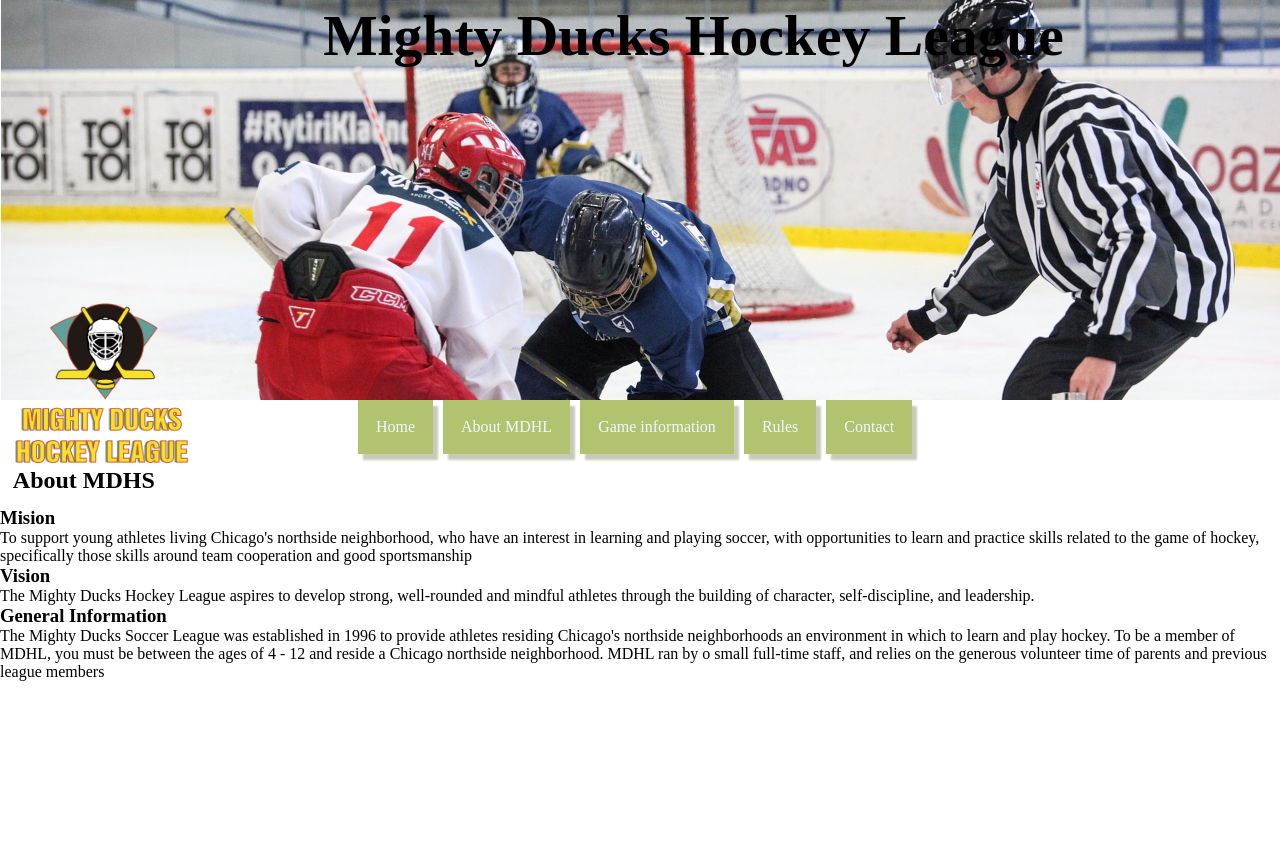
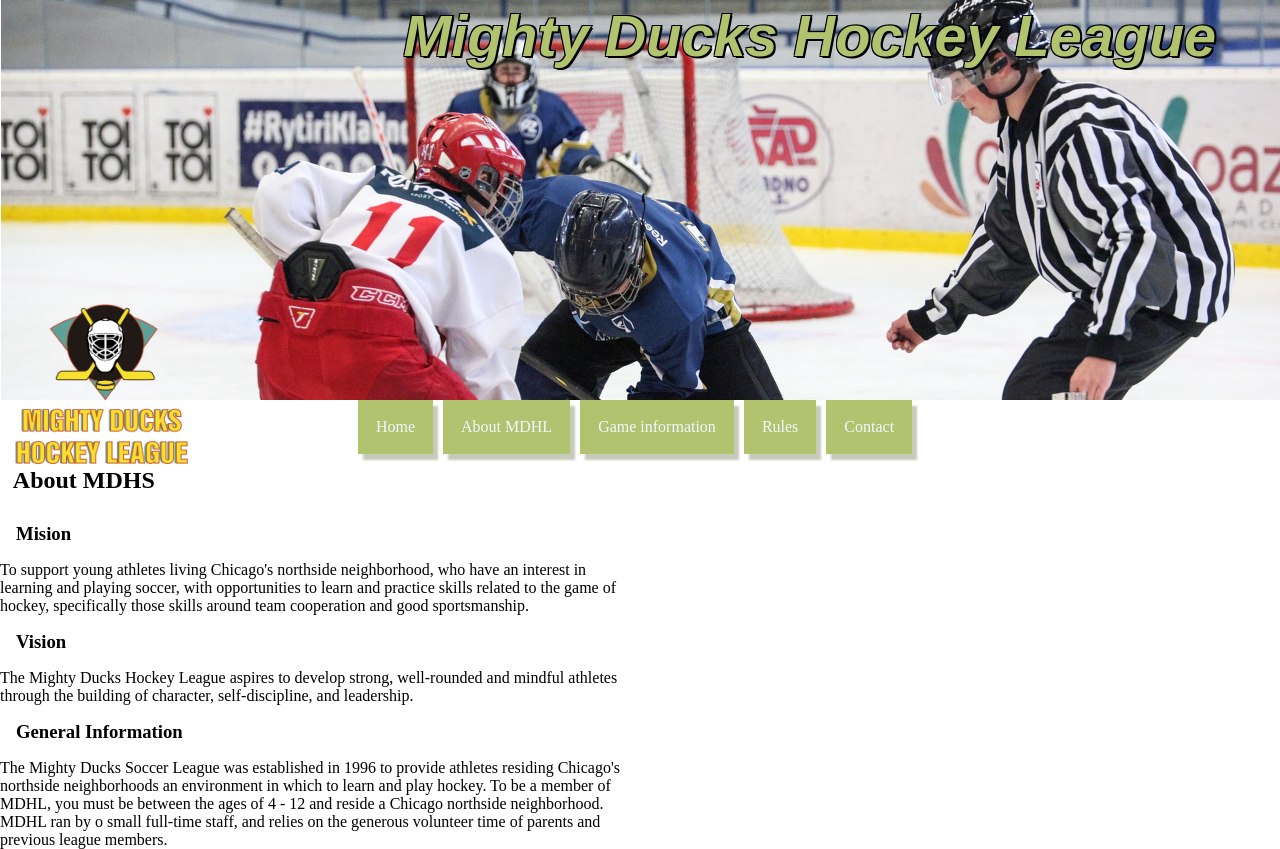
Before and after one commit to LeilaBal/Proyect-Hockey, a plain HTML site: page about_MDHL.html in a window 1280 px wide. Before the commit the page ends 800 px from the top, so only its background shows below. Drawn offline with Linux system fonts and the light colour scheme.

Commit message:
actualizado

```diff
--- a/about_MDHL.html
+++ b/about_MDHL.html
@@ -5,6 +5,8 @@
     <meta name="viewport" content="width=device-width, initial-scale=1.0">
     <title>about MDHL</title>
     <link rel="stylesheet" href="./css/style3.css">
+    <link rel="icon" href="assets/logo/favicon.ico" type="image/x-icon">
+
   </head>
   <body>
     <header>
@@ -29,30 +31,31 @@
     </nav>
     <h2 id="h2logo">About MDHS</h2>
     <main>
-      <h3>Mision</h3>
+      <div class="about1">
+        <h3 class="about2">Mision</h3>
         <p>
           To support young athletes living Chicago's northside neighborhood, who
           have an interest in learning and playing soccer, with opportunities to
           learn and practice skills related to the game of hockey, specifically
-        those skills around team cooperation and good sportsmanship
+          those skills around team cooperation and good sportsmanship.
         </p>
 
-      <h3>Vision</h3>
+        <h3 class="about2">Vision</h3>
         <p>
           The Mighty Ducks Hockey League aspires to develop strong, well-rounded
           and mindful athletes through the building of character, self-discipline,
           and leadership.
         </p>
 
-      <h3>General Information</h3>
+        <h3 class="about2">General Information</h3>
         <p>
           The Mighty Ducks Soccer League was established in 1996 to provide
           athletes residing Chicago's northside neighborhoods an environment in
           which to learn and play hockey. To be a member of MDHL, you must be
           between the ages of 4 - 12 and reside a Chicago northside neighborhood.
           MDHL ran by o small full-time staff, and relies on the generous
-        volunteer time of parents and previous league members
-      </p>
+          volunteer time of parents and previous league members.
+        </p></div>
     </main>
   </body>
 </html>
--- a/css/style3.css
+++ b/css/style3.css
@@ -3,6 +3,9 @@
   margin: 0;
   padding: 0;
 }
+
+
+
 header {
   display: flex;
   flex-direction: column;
@@ -18,7 +21,16 @@ header {
   order: 1;
   padding: 0.2rem;
   font-size: 1.8rem;
-  margin-left: 20rem;
+  margin-left: 25rem;
+  font-family: fantasy;
+  font-style: italic;
+  color: rgb(177, 195, 111);
+  text-shadow:
+    -1px -1px 0 black,
+    2px -1px 0 black,
+    -1px 1px 0 black,
+    2px 2px 0 black;
+
 }
 
 .logo {
@@ -42,6 +54,12 @@ nav a {
 }
 #h2logo {
   padding: 1%;
+}
+.about1 {
+  max-width: 50%;
+}
+.about2 {
+  padding: 1rem;
 }
 #h2game {
   font-family: Arial, Helvetica, sans-serif;
```
Also changed, not shown: contact.html (+2 -0 lines), game-info.html (+2 -0 lines), index.html (+3 -5 lines), rules.html (+2 -0 lines), assets/logo/favicon.ico (added). Lines whose indentation alone changed are shown as unchanged.
